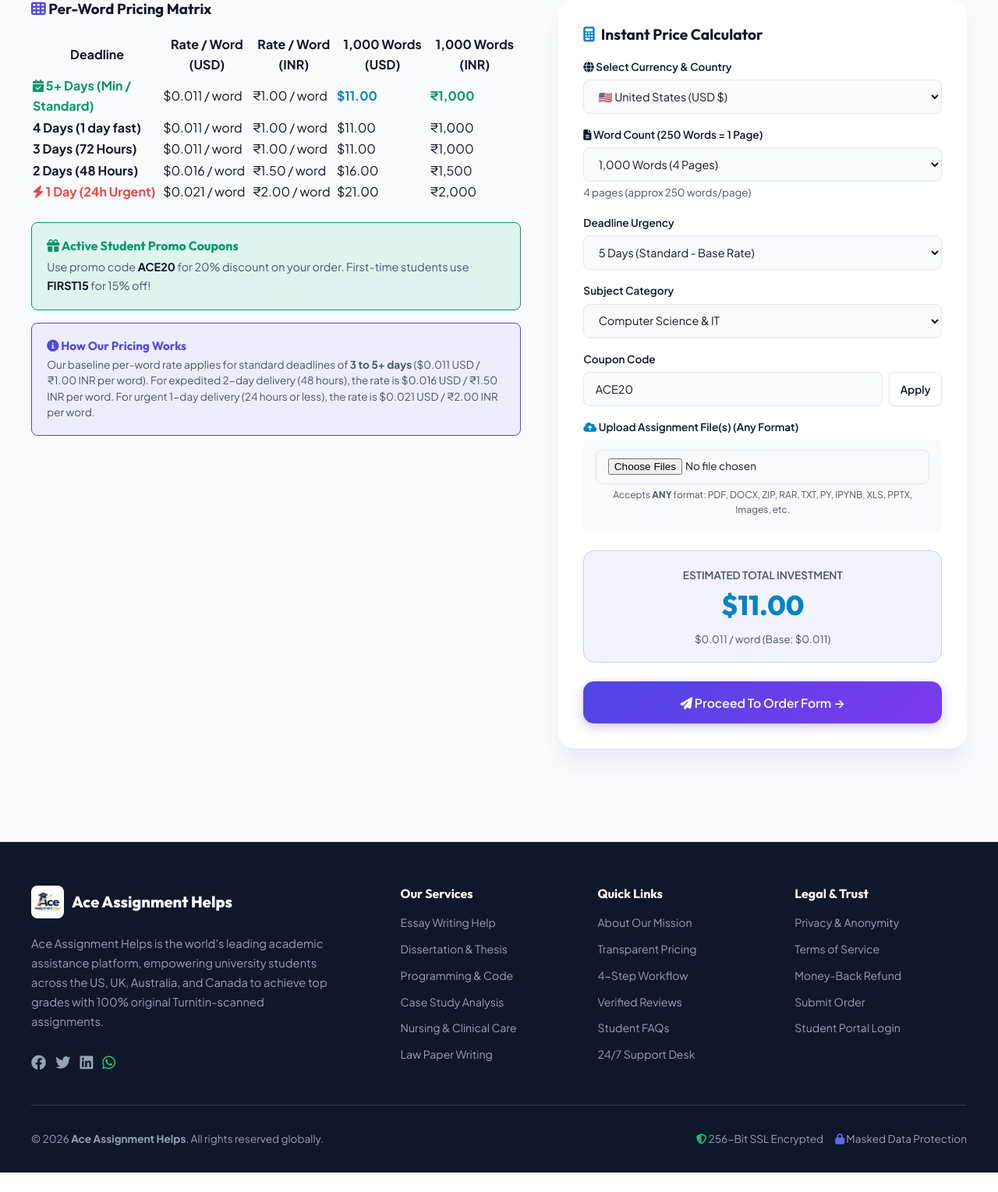
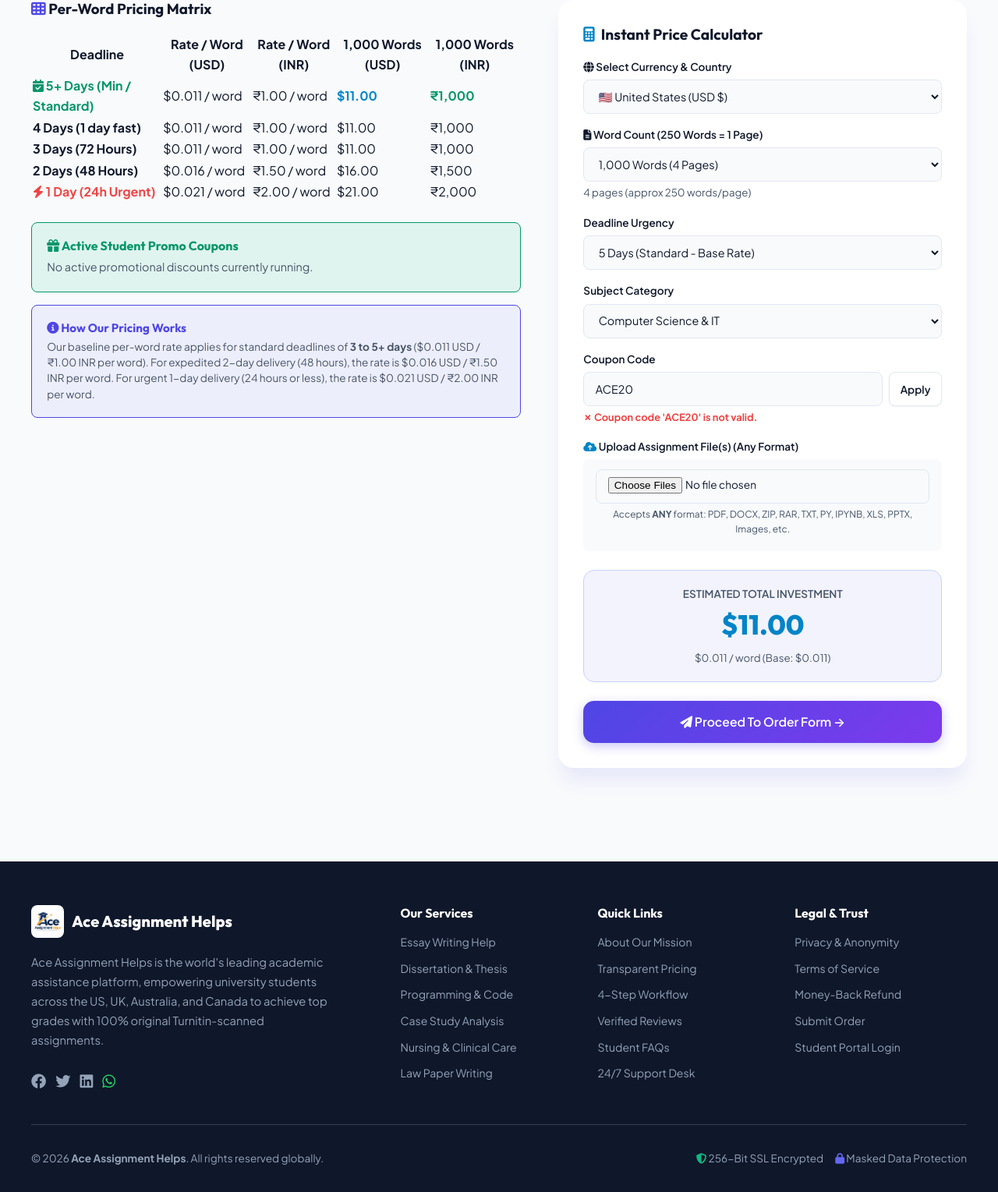
Before and after one commit to Rajsaro-IT-Solutions/Ace-Assignment-Helps, a PHP site: page /pricing.php in a window 1280 px wide. Shown: the part 224-1753 px from the top of the page at 78% size. Before the commit the page ends 1728 px from the top, so only its background shows below. Run offline with PHP 8.4, Linux system fonts and the light colour scheme; tables that the repository leaves empty or names only in its code hold one stand-in row (values such as "Sample post").

Commit message:
Implement server-side coupon validation and update frontend pricing calculator to fetch dynamic rates from the API.

```diff
--- a/api.php
+++ b/api.php
@@ -17,6 +17,40 @@ switch ($action) {
 
         $calc = calculate_assignment_price($word_count, $deadline_hours, $academic_level, $subject, $coupon_code, $currency);
         echo json_encode(['success' => true, 'data' => $calc]);
+        exit;
+
+    case 'validate_coupon':
+        $code = strtoupper(trim($_REQUEST['code'] ?? ($_REQUEST['coupon_code'] ?? '')));
+        if (empty($code)) {
+            echo json_encode(['success' => false, 'message' => 'Please enter a coupon code.']);
+            exit;
+        }
+        $coupon = DataStore::findOne('coupons', 'code', $code);
+        if (!$coupon) {
+            echo json_encode(['success' => false, 'message' => "Coupon code '{$code}' does not exist."]);
+            exit;
+        }
+        if (($coupon['status'] ?? 'Active') !== 'Active') {
+            echo json_encode(['success' => false, 'message' => "Coupon '{$code}' is currently inactive or disabled."]);
+            exit;
+        }
+        if (!empty($coupon['expires_at']) && strtotime($coupon['expires_at'] . ' 23:59:59') < time()) {
+            echo json_encode(['success' => false, 'message' => "Coupon '{$code}' expired on " . htmlspecialchars($coupon['expires_at']) . "."]);
+            exit;
+        }
+        if (!empty($coupon['max_uses']) && (int)($coupon['current_uses'] ?? 0) >= (int)$coupon['max_uses']) {
+            echo json_encode(['success' => false, 'message' => "Coupon '{$code}' has reached its maximum usage limit."]);
+            exit;
+        }
+        echo json_encode([
+            'success' => true,
+            'coupon' => [
+                'code' => $coupon['code'],
+                'discount_percent' => (float)$coupon['discount_percent'],
+                'expires_at' => $coupon['expires_at'] ?? '',
+                'message' => "Coupon {$coupon['code']} Applied! {$coupon['discount_percent']}% Discount Activated."
+            ]
+        ]);
         exit;
 
     case 'submit_assignment':
@@ -59,7 +93,7 @@ switch ($action) {
             'instructions' => $instructions,
             'currency' => $currency,
             'price' => $calc['subtotal'],
-            'discount_code' => $coupon_code,
+            'discount_code' => $calc['coupon_valid'] ? $calc['coupon_code'] : '',
             'final_price' => $calc['final_price'],
             'status' => 'Pending Review',
             'allocator_id' => '',
@@ -71,6 +105,15 @@ switch ($action) {
         ];
 
         DataStore::insert('assignments', $assignment_data);
+
+        // If a valid coupon was applied, increment current_uses
+        if ($calc['coupon_valid'] && !empty($calc['coupon_code'])) {
+            $cpn = DataStore::findOne('coupons', 'code', $calc['coupon_code']);
+            if ($cpn) {
+                $currUses = (int)($cpn['current_uses'] ?? 0) + 1;
+                DataStore::update('coupons', 'coupon_id', $cpn['coupon_id'], ['current_uses' => $currUses]);
+            }
+        }
 
         // Handle uploaded files of ANY format (single or multiple)
         if (!empty($_FILES)) {
--- a/assets/js/main.js
+++ b/assets/js/main.js
@@ -41,80 +41,97 @@ function initHeroCalculator() {
 
   if (!priceDisplay) return;
 
-  // Currency pricing configuration matching table:
-  // 3+ days: base rate ($0.011 / ₹1.00)
-  // 2 days (48h): $0.016 / ₹1.50
-  // 1 day (24h or less): $0.021 / ₹2.00
-  const currencyConfigs = {
-    'USD': { symbol: '$', rate_3plus: 0.0110, rate_2days: 0.0160, rate_1day: 0.0210, decimals: 2 },
-    'INR': { symbol: '₹', rate_3plus: 1.0000, rate_2days: 1.5000, rate_1day: 2.0000, decimals: 0 },
-    'GBP': { symbol: '£', rate_3plus: 0.0087, rate_2days: 0.0126, rate_1day: 0.0166, decimals: 2 },
-    'EUR': { symbol: '€', rate_3plus: 0.0100, rate_2days: 0.0145, rate_1day: 0.0191, decimals: 2 },
-    'AUD': { symbol: 'A$', rate_3plus: 0.0170, rate_2days: 0.0247, rate_1day: 0.0325, decimals: 2 },
-    'CAD': { symbol: 'C$', rate_3plus: 0.0150, rate_2days: 0.0218, rate_1day: 0.0286, decimals: 2 }
-  };
+  let abortController = null;
 
-  function updatePrice() {
+  function updatePrice(isExplicitApply = false) {
     const words = parseInt(wordSel ? wordSel.value : 2000) || 2000;
     const urgencyHours = parseInt(urgencySel ? urgencySel.value : 120) || 120;
     const currKey = countrySel ? countrySel.value : 'USD';
-    const code = couponInp ? couponInp.value.trim().toUpperCase() : 'ACE20';
+    const code = couponInp ? couponInp.value.trim().toUpperCase() : '';
+    const level = levelSel ? levelSel.value : 'postgraduate';
 
-    const cfg = currencyConfigs[currKey] || currencyConfigs['USD'];
-    let effectiveRate = cfg.rate_3plus;
-    if (urgencyHours <= 24) {
-      effectiveRate = cfg.rate_1day;
-    } else if (urgencyHours <= 48) {
-      effectiveRate = cfg.rate_2days;
+    if (isExplicitApply && applyBtn) {
+      applyBtn.disabled = true;
+      applyBtn.innerHTML = '<i class="fa-solid fa-spinner fa-spin"></i> Applying...';
     }
 
-    let subtotal = words * effectiveRate;
+    if (abortController) {
+      abortController.abort();
+    }
+    abortController = new AbortController();
 
-    let discount = 0;
-    if (code === 'ACE20') {
-      discount = 0.20;
+    const url = `/api.php?action=price_calc&word_count=${words}&deadline_hours=${urgencyHours}&academic_level=${encodeURIComponent(level)}&currency=${currKey}&coupon_code=${encodeURIComponent(code)}`;
+
+    fetch(url, { signal: abortController.signal })
+      .then(res => res.json())
+      .then(res => {
+        if (res.success && res.data) {
+          const d = res.data;
+          const formatted = (d.currency === 'INR')
+            ? `${d.currency_symbol}${Math.round(d.final_price).toLocaleString('en-IN')}`
+            : `${d.currency_symbol}${d.final_price.toFixed(d.decimals !== undefined ? d.decimals : 2)}`;
+
+          priceDisplay.textContent = formatted;
+
           if (couponMsg) {
+            if (code && d.coupon_valid) {
               couponMsg.style.display = 'block';
-        couponMsg.innerHTML = '<i class="fa-solid fa-circle-check"></i> Coupon ACE20 Applied! 20% Discount Activated.';
-      }
-    } else if (code === 'FIRST15') {
-      discount = 0.15;
-      if (couponMsg) {
+              couponMsg.style.color = 'var(--success)';
+              const discFmt = (d.currency === 'INR') ? Math.round(d.discount_amount).toLocaleString('en-IN') : d.discount_amount.toFixed(2);
+              couponMsg.innerHTML = `<i class="fa-solid fa-circle-check"></i> ${d.coupon_message || `Coupon ${code} Applied! ${d.discount_percent}% Discount Activated.`} (-${d.currency_symbol}${discFmt})`;
+            } else if (code && !d.coupon_valid) {
               couponMsg.style.display = 'block';
-        couponMsg.innerHTML = '<i class="fa-solid fa-circle-check"></i> Coupon FIRST15 Applied! 15% First Order Discount.';
-      }
+              couponMsg.style.color = '#ef4444';
+              couponMsg.innerHTML = `<i class="fa-solid fa-circle-xmark"></i> ${d.coupon_message || `Invalid or expired coupon code: "${code}".`}`;
             } else {
-      if (couponMsg) {
               couponMsg.style.display = 'none';
+              couponMsg.innerHTML = '';
             }
           }
-
-    let finalPrice = subtotal * (1 - discount);
-    const minPrice = (currKey === 'INR') ? 100 : 1;
-    finalPrice = Math.max(minPrice, finalPrice);
-
-    if (cfg.decimals === 0) {
-      priceDisplay.textContent = cfg.symbol + Math.round(finalPrice).toLocaleString('en-IN');
-    } else {
-      priceDisplay.textContent = cfg.symbol + finalPrice.toFixed(2);
         }
+      })
+      .catch(err => {
+        if (err.name !== 'AbortError') {
+          console.error('Price calculation error:', err);
+        }
+      })
+      .finally(() => {
+        if (isExplicitApply && applyBtn) {
+          applyBtn.disabled = false;
+          applyBtn.innerHTML = 'Apply';
+        }
+      });
   }
 
-  [levelSel, wordSel, urgencySel, countrySel, couponInp].forEach(el => {
+  [levelSel, wordSel, urgencySel, countrySel].forEach(el => {
     if (el) {
-      el.addEventListener('change', updatePrice);
-      el.addEventListener('input', updatePrice);
+      el.addEventListener('change', () => updatePrice(false));
+      el.addEventListener('input', () => updatePrice(false));
     }
   });
+
+  if (couponInp) {
+    couponInp.addEventListener('keypress', (e) => {
+      if (e.key === 'Enter') {
+        e.preventDefault();
+        updatePrice(true);
+      }
+    });
+    let couponDebounce = null;
+    couponInp.addEventListener('input', () => {
+      clearTimeout(couponDebounce);
+      couponDebounce = setTimeout(() => updatePrice(false), 400);
+    });
+  }
 
   if (applyBtn) {
     applyBtn.addEventListener('click', (e) => {
       e.preventDefault();
-      updatePrice();
+      updatePrice(true);
     });
   }
 
-  updatePrice();
+  updatePrice(false);
 }
 
 function initPriceCalculator() {
@@ -133,53 +150,38 @@ function initPriceCalculator() {
 
   function calculate() {
     const words = parseInt(wordCountInput.value) || 250;
-    const pages = Math.ceil(words / 250);
     const deadlineHours = parseInt(deadlineSelect.value) || 72;
-    const level = levelSelect.value || 'Undergraduate';
-    const subject = subjectSelect.value || 'General';
+    const level = levelSelect ? levelSelect.value : 'Undergraduate';
+    const subject = subjectSelect ? subjectSelect.value : 'General';
     const coupon = (couponInput ? couponInput.value.trim().toUpperCase() : '');
 
-    let basePerPage = 15.0;
-
-    const levelMults = {
-      'High School': 0.85,
-      'Undergraduate': 1.0,
-      'Master\'s': 1.35,
-      'PhD': 1.75
-    };
-    const lvlM = levelMults[level] || 1.0;
-
-    let urgencyM = 1.0;
-    if (deadlineHours <= 12) urgencyM = 2.2;
-    else if (deadlineHours <= 24) urgencyM = 1.8;
-    else if (deadlineHours <= 48) urgencyM = 1.4;
-    else if (deadlineHours <= 72) urgencyM = 1.2;
-
-    const complexSubjects = ['Computer Science', 'Programming', 'Engineering', 'Medical Sciences', 'Finance', 'Law & Legal Studies'];
-    const subjM = complexSubjects.includes(subject) ? 1.15 : 1.0;
-
-    let subtotal = pages * basePerPage * lvlM * urgencyM * subjM;
-
-    let discount = 0;
-    if (coupon === 'ACE20') {
-      discount = 0.20;
-      if (discountNotice) discountNotice.innerHTML = '✨ 20% Discount Applied (ACE20)';
-    } else if (coupon === 'FIRST15') {
-      discount = 0.15;
-      if (discountNotice) discountNotice.innerHTML = '✨ 15% First Order Discount Applied';
+    fetch(`/api.php?action=price_calc&word_count=${words}&deadline_hours=${deadlineHours}&academic_level=${encodeURIComponent(level)}&subject=${encodeURIComponent(subject)}&currency=USD&coupon_code=${encodeURIComponent(coupon)}`)
+      .then(res => res.json())
+      .then(res => {
+        if (res.success && res.data) {
+          const d = res.data;
+          if (displayPages) displayPages.textContent = d.pages + (d.pages === 1 ? ' page' : ' pages');
+          if (displayAmount) displayAmount.textContent = '$' + d.final_price.toFixed(2);
+          if (discountNotice) {
+            if (coupon && d.coupon_valid) {
+              discountNotice.style.color = 'var(--success)';
+              discountNotice.innerHTML = `✨ ${d.discount_percent}% Discount Applied (${coupon})`;
+            } else if (coupon && !d.coupon_valid) {
+              discountNotice.style.color = '#ef4444';
+              discountNotice.innerHTML = `✗ ${d.coupon_message || 'Invalid coupon'}`;
             } else {
-      if (discountNotice) discountNotice.innerHTML = '';
+              discountNotice.innerHTML = '';
             }
-
-    let finalPrice = Math.max(10.0, subtotal * (1 - discount));
-
-    if (displayPages) displayPages.textContent = pages + (pages === 1 ? ' page' : ' pages');
-    if (displayAmount) displayAmount.textContent = '$' + finalPrice.toFixed(2);
+          }
+        }
+      });
   }
 
   [wordCountInput, deadlineSelect, levelSelect, subjectSelect, couponInput].forEach(el => {
-    if (el) el.addEventListener('input', calculate);
-    if (el) el.addEventListener('change', calculate);
+    if (el) {
+      el.addEventListener('input', calculate);
+      el.addEventListener('change', calculate);
+    }
   });
 
   calculate();
--- a/includes/db.php
+++ b/includes/db.php
@@ -155,6 +155,14 @@ class DataStore {
                 $sql = "INSERT INTO `$collectionName` (`" . implode("`, `", $fields) . "`) VALUES (" . implode(", ", $placeholders) . ")";
                 $stmt = $pdo->prepare($sql);
                 $stmt->execute(array_values($dbRecord));
+                try {
+                    $jsonData = self::getJsonData();
+                    if (!isset($jsonData[$collectionName])) {
+                        $jsonData[$collectionName] = [];
+                    }
+                    $jsonData[$collectionName][] = $record;
+                    self::saveJsonData($jsonData);
+                } catch (Throwable $ignore) {}
                 return $record;
             } catch (Throwable $e) {
                 self::$useJsonFallback = true;
@@ -198,7 +206,25 @@ class DataStore {
 
                 $sql = "UPDATE `$collectionName` SET " . implode(", ", $setParts) . " WHERE `$sqlKey` = ?";
                 $stmt = $pdo->prepare($sql);
-                return $stmt->execute($params);
+                $res = $stmt->execute($params);
+
+                try {
+                    $jsonData = self::getJsonData();
+                    if (isset($jsonData[$collectionName])) {
+                        foreach ($jsonData[$collectionName] as $idx => $item) {
+                            if ((isset($item[$key]) && (string)$item[$key] === (string)$value) ||
+                                (isset($item['id']) && (string)$item['id'] === (string)$value) ||
+                                (isset($item['coupon_id']) && (string)$item['coupon_id'] === (string)$value) ||
+                                (isset($item['notification_id']) && (string)$item['notification_id'] === (string)$value)) {
+                                $jsonData[$collectionName][$idx] = array_merge($item, $updates);
+                                self::saveJsonData($jsonData);
+                                break;
+                            }
+                        }
+                    }
+                } catch (Throwable $ignore) {}
+
+                return $res;
             } catch (Throwable $e) {
                 self::$useJsonFallback = true;
             }
@@ -210,6 +236,7 @@ class DataStore {
             foreach ($data[$collectionName] as $idx => $item) {
                 if ((isset($item[$key]) && (string)$item[$key] === (string)$value) ||
                     (isset($item['id']) && (string)$item['id'] === (string)$value) ||
+                    (isset($item['coupon_id']) && (string)$item['coupon_id'] === (string)$value) ||
                     (isset($item['notification_id']) && (string)$item['notification_id'] === (string)$value)) {
                     $data[$collectionName][$idx] = array_merge($item, $updates);
                     self::saveJsonData($data);
@@ -229,7 +256,23 @@ class DataStore {
                     $sqlKey = 'notification_id';
                 }
                 $stmt = $pdo->prepare("DELETE FROM `$collectionName` WHERE `$sqlKey` = ?");
-                return $stmt->execute([$value]);
+                $res = $stmt->execute([$value]);
+
+                try {
+                    $jsonData = self::getJsonData();
+                    if (isset($jsonData[$collectionName])) {
+                        $jsonData[$collectionName] = array_values(array_filter($jsonData[$collectionName], function($item) use ($key, $value) {
+                            if (isset($item[$key]) && (string)$item[$key] === (string)$value) return false;
+                            if (isset($item['id']) && (string)$item['id'] === (string)$value) return false;
+                            if (isset($item['coupon_id']) && (string)$item['coupon_id'] === (string)$value) return false;
+                            if (isset($item['notification_id']) && (string)$item['notification_id'] === (string)$value) return false;
+                            return true;
+                        }));
+                        self::saveJsonData($jsonData);
+                    }
+                } catch (Throwable $ignore) {}
+
+                return $res;
             } catch (Throwable $e) {
                 self::$useJsonFallback = true;
             }
@@ -241,6 +284,7 @@ class DataStore {
             $data[$collectionName] = array_values(array_filter($data[$collectionName], function($item) use ($key, $value) {
                 if (isset($item[$key]) && (string)$item[$key] === (string)$value) return false;
                 if (isset($item['id']) && (string)$item['id'] === (string)$value) return false;
+                if (isset($item['coupon_id']) && (string)$item['coupon_id'] === (string)$value) return false;
                 if (isset($item['notification_id']) && (string)$item['notification_id'] === (string)$value) return false;
                 return true;
             }));
--- a/includes/helpers.php
+++ b/includes/helpers.php
@@ -99,12 +99,29 @@ function calculate_assignment_price($word_count, $deadline_hours, $academic_leve
 
     $discount_amount = 0.0;
     $discount_percent = 0;
+    $coupon_valid = false;
+    $coupon_msg = '';
+    $clean_code = strtoupper(trim($coupon_code));
 
-    if (!empty($coupon_code)) {
-        $coupon = DataStore::findOne('coupons', 'code', strtoupper(trim($coupon_code)));
-        if ($coupon && ($coupon['status'] ?? 'Active') === 'Active') {
+    if (!empty($clean_code)) {
+        $coupon = DataStore::findOne('coupons', 'code', $clean_code);
+        if (!$coupon) {
+            $coupon_valid = false;
+            $coupon_msg = "Coupon code '{$clean_code}' is not valid.";
+        } elseif (($coupon['status'] ?? 'Active') !== 'Active') {
+            $coupon_valid = false;
+            $coupon_msg = "Coupon '{$clean_code}' is currently inactive or disabled.";
+        } elseif (!empty($coupon['expires_at']) && strtotime($coupon['expires_at'] . ' 23:59:59') < time()) {
+            $coupon_valid = false;
+            $coupon_msg = "Coupon '{$clean_code}' expired on " . htmlspecialchars($coupon['expires_at']) . ".";
+        } elseif (!empty($coupon['max_uses']) && (int)($coupon['current_uses'] ?? 0) >= (int)$coupon['max_uses']) {
+            $coupon_valid = false;
+            $coupon_msg = "Coupon '{$clean_code}' has reached its maximum usage limit.";
+        } else {
+            $coupon_valid = true;
             $discount_percent = (float)$coupon['discount_percent'];
             $discount_amount = round(($subtotal * $discount_percent) / 100, 2);
+            $coupon_msg = "Coupon {$coupon['code']} Applied! {$discount_percent}% Discount Activated.";
         }
     }
 
@@ -117,10 +134,14 @@ function calculate_assignment_price($word_count, $deadline_hours, $academic_leve
         'deadline_hours' => $deadline_hours,
         'currency' => $currency,
         'currency_symbol' => $config['symbol'],
+        'decimals' => $config['decimals'] ?? 2,
         'base_rate_per_word' => $base_rate,
         'urgency_rate_per_word' => $urgency_rate,
         'effective_rate_per_word' => $effective_rate_per_word,
         'subtotal' => $subtotal,
+        'coupon_code' => $clean_code,
+        'coupon_valid' => $coupon_valid,
+        'coupon_message' => $coupon_msg,
         'discount_percent' => $discount_percent,
         'discount_amount' => $discount_amount,
         'final_price' => $final_price
--- a/pricing.php
+++ b/pricing.php
@@ -71,10 +71,21 @@ include __DIR__ . '/includes/header.php';
         style="background:rgba(16, 185, 129, 0.1); border:1px solid var(--success); border-radius:var(--radius-sm); padding:1.2rem; margin-top:1.5rem;">
         <h5 style="color:var(--success); font-size:1rem; margin-bottom:0.4rem;"><i class="fa-solid fa-gift"></i> Active
           Student Promo Coupons</h5>
-        <p style="font-size:0.9rem; color:var(--text-muted); margin:0;">
-          Use promo code <strong style="color:var(--text-main);">ACE20</strong> for 20% discount on your order.
-          First-time students use <strong style="color:var(--text-main);">FIRST15</strong> for 15% off!
-        </p>
+        <div style="font-size:0.9rem; color:var(--text-muted); margin:0;">
+          <?php
+          $activeCouponsList = DataStore::filter('coupons', function($c) {
+              return ($c['status'] ?? '') === 'Active' && (empty($c['expires_at']) || strtotime($c['expires_at'] . ' 23:59:59') >= time());
+          });
+          if (!empty($activeCouponsList)):
+            foreach ($activeCouponsList as $ac): ?>
+              <span style="display:inline-block; margin-right:15px; margin-bottom:4px;">
+                Use promo code <strong style="color:var(--text-main);"><?php echo htmlspecialchars($ac['code']); ?></strong> for <?php echo (float)$ac['discount_percent']; ?>% discount!
+              </span>
+          <?php endforeach;
+          else: ?>
+            <span>No active promotional discounts currently running.</span>
+          <?php endif; ?>
+        </div>
       </div>
 
       <div
@@ -216,7 +227,12 @@ include __DIR__ . '/includes/header.php';
             rateText.textContent = `${d.currency_symbol}${effRateFormatted} / word (Base: ${d.currency_symbol}${baseRateFormatted})`;
 
             if (d.discount_percent > 0) {
-              discountNotice.textContent = `✓ ${d.discount_percent}% Coupon Discount Applied (-${d.currency_symbol}${d.discount_amount.toFixed(2)})`;
+              discountNotice.style.color = 'var(--success)';
+              const discFmt = (d.currency === 'INR') ? Math.round(d.discount_amount).toLocaleString('en-IN') : d.discount_amount.toFixed(2);
+              discountNotice.textContent = `✓ ${d.discount_percent}% Coupon Discount Applied (-${d.currency_symbol}${discFmt})`;
+            } else if (coupon) {
+              discountNotice.style.color = '#ef4444';
+              discountNotice.textContent = `✗ ${d.coupon_message || 'Invalid or expired coupon'}`;
             } else {
               discountNotice.textContent = '';
             }
```
Also changed, not shown: api/index.php (+27 -7 lines), data/database.json (+50 -2 lines), student/new-assignment.php (+17 -1 lines), submit-assignment.php (+17 -1 lines). Lines whose indentation alone changed are shown as unchanged.
